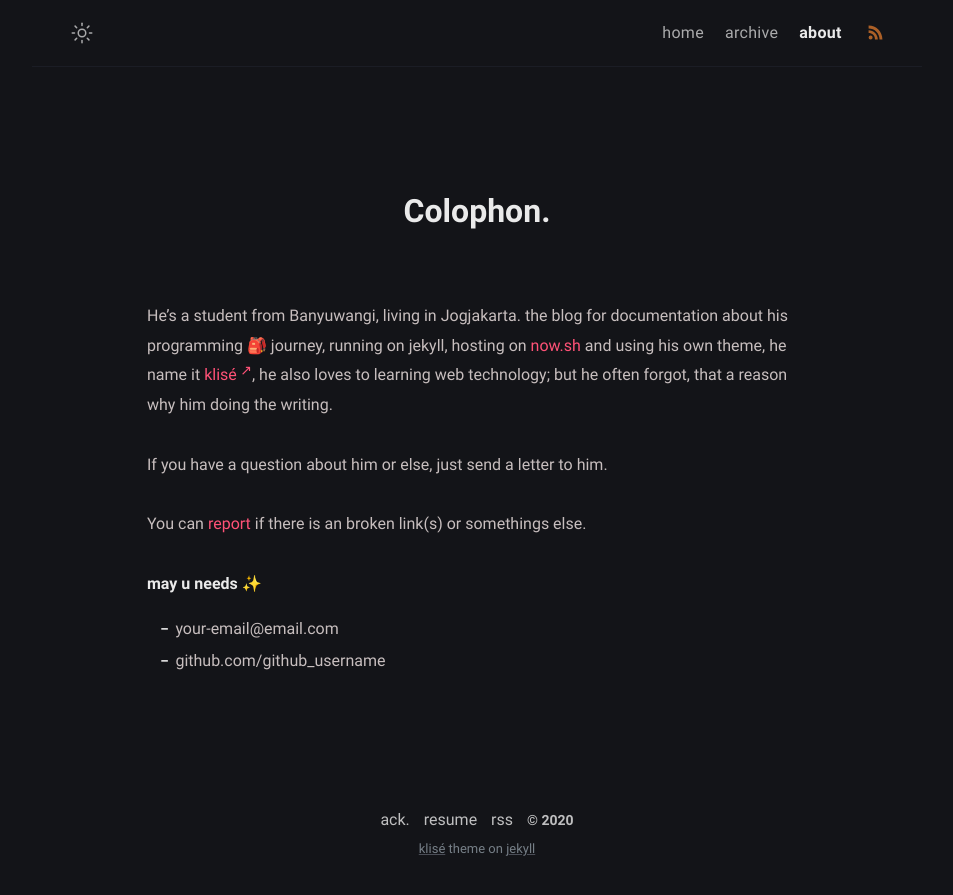
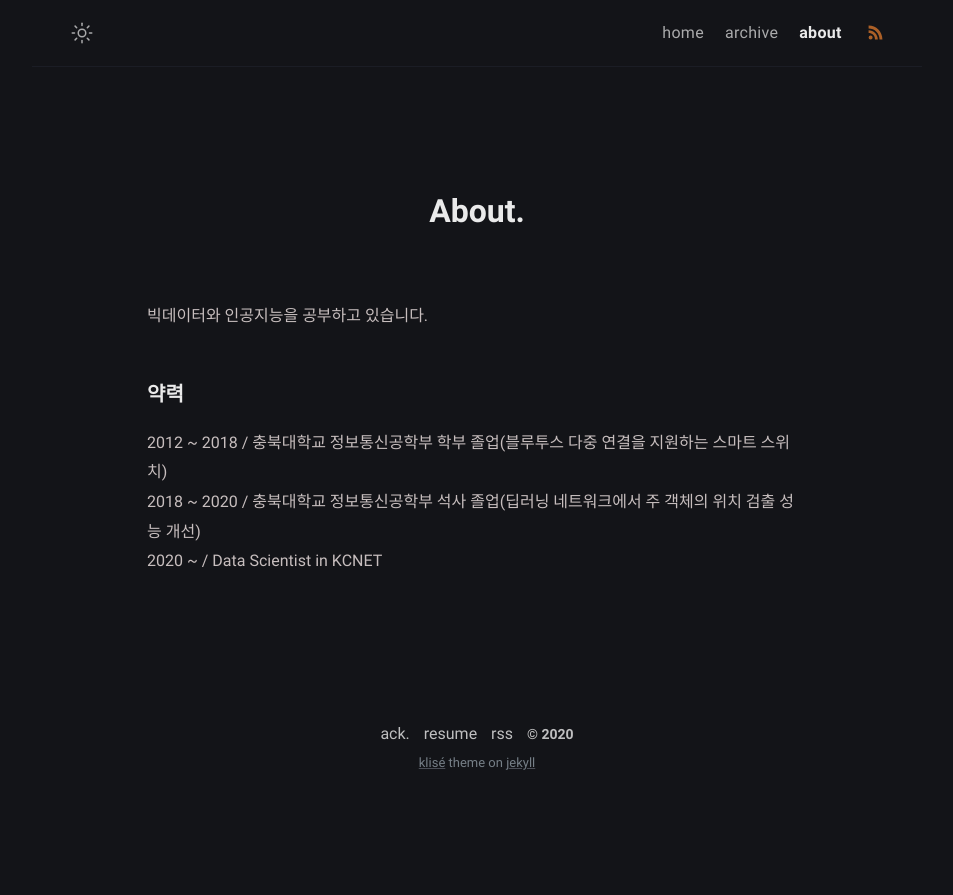
Before and after one commit to sunjin7725/sunjin7725.github.io, a Jekyll site: the page built from about.md, in a window 1280 px wide. Shown: the top 895 px of the page, without its empty margins (163-1116 px from the left). Built offline with Jekyll 4.4.1, drawn with Linux system fonts in a browser that asks for light colours.

Commit message:
default setting

```diff
--- a/_config.yml
+++ b/_config.yml
@@ -4,26 +4,24 @@ description: >- # site description
   He's writing in Bahasa about web technology and experience as a journal
   for documentation things that he learned, meet him <a href="https://github.com/piharpi" target="_blank" rel="noopener">@github</a>.
 lang: en-US # default lang
-timezone: Asia/Jakarta # set your timezone
-image: assets/img/ogp.png # This image used for Open Graph more info https://ogp.me/
-repo: https://github.com/piharpi/jekyll-klise # site repo [optional]
+timezone: Asia/Seoul # set your timezone
+image: assets/img/avatar.jpg # This image used for Open Graph more info https://ogp.me/
+repo: https://github.com/sunjin7725/sunjin7725.github.io.git # site repo [optional]
 mode: dark # default theme "dark" | "light"
 
 # Profile settings
 author:
-  name: Jekyll Klisé # author name
+  name: Kim Seon Jin # author name
   bio: >- # tell to the world
-    The minimalist Jekyll theme, light and dark mode support, for running a personal site and blog,
-    meet Klisé theme at <a href="https://github.com/piharpi/jekyll-klise" target="_blank" rel="noopener">@github</a>.
-  username: username # general username
-  github: github_username # github username
-  twitter: twitter_username # twitter username
-  facebook: facebook_username # facebook username
-  email: your-email@email.com # email adress
+    Data Scientist in KCNET<br/>
+    Studying Bigdata & AI
+  username: sunjin7725 # general username
+  github: sunjin7725 # github username
+  email: sunjin7725@gmail.com # email adress
   avatar: /assets/img/avatar.jpg # change with your own avatar
 
 # URL settings
-url: "https://klise.now.sh" #
+url: "sunjin7725.github.io" #
 baseurl:
 permalink: /:title/
 google_analytics: # leave it blank if not wish
--- a/about.md
+++ b/about.md
@@ -1,18 +1,14 @@
 ---
-title: Colophon
+title: About
 permalink: /about/
 layout: page
-excerpt: Hello peeps, I'm student of computer science from Banyuwangi, living in Jogjakarta. This blog for documentation about my programming journey, running on jekyll, hosting on netlify and using my own simple theme.
 comments: false
 ---
 
-He's a student from Banyuwangi, living in Jogjakarta. the blog for documentation about his programming 🎒 journey, running on jekyll, hosting on [now.sh](http://now.sh) and using his own theme, he name it <a href="https://github.com/piharpi/jekyll-klise" target="_blank" rel="noopener">klisé</a>, he also loves to learning web technology; but he often forgot, that a reason why him doing the writing.
+빅데이터와 인공지능을 공부하고 있습니다.
 
-If you have a question about him or else, just send a letter to him.
+#### 약력
 
-You can [report](http://github.com/piharpi/jekyll-klise/issues/new) if there is an broken link(s) or somethings else.
-
-**may u needs ✨**
-
-- {{ site.author.email }}
-- github.com/{{ site.author.github }}
+2012 ~ 2018 / 충북대학교 정보통신공학부 학부 졸업(블루투스 다중 연결을 지원하는 스마트 스위치)
+2018 ~ 2020 / 충북대학교 정보통신공학부 석사 졸업(딥러닝 네트워크에서 주 객체의 위치 검출 성능 개선)
+2020 ~ / Data Scientist in KCNET
```
Also changed, not shown: assets/favicons/android-chrome-192x192.png, assets/favicons/android-chrome-384x384.png (deleted), assets/favicons/android-chrome-512x512.png (added), assets/favicons/apple-touch-icon.png, assets/favicons/favicon-16x16.png, assets/favicons/favicon-32x32.png, assets/favicons/favicon.ico, assets/favicons/mstile-150x150.png (deleted), assets/favicons/site.webmanifest.
